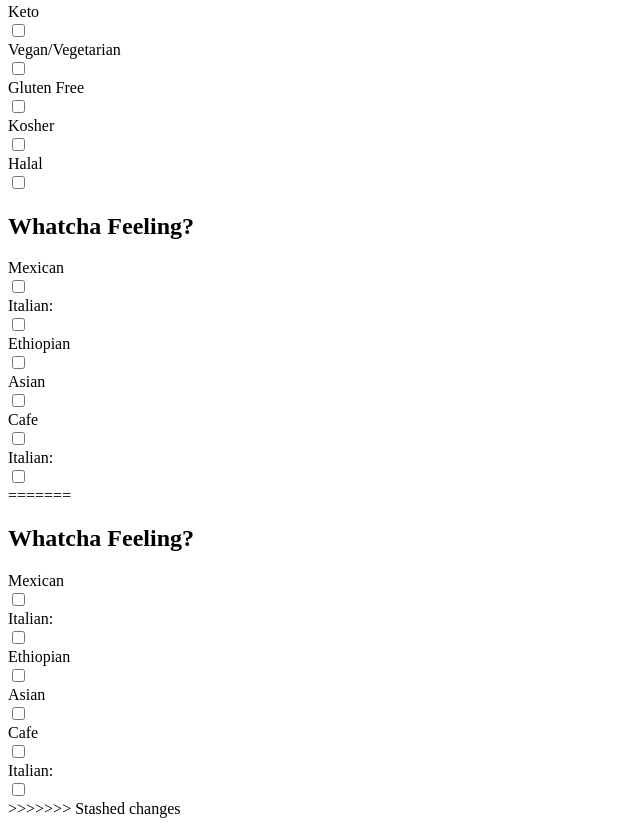
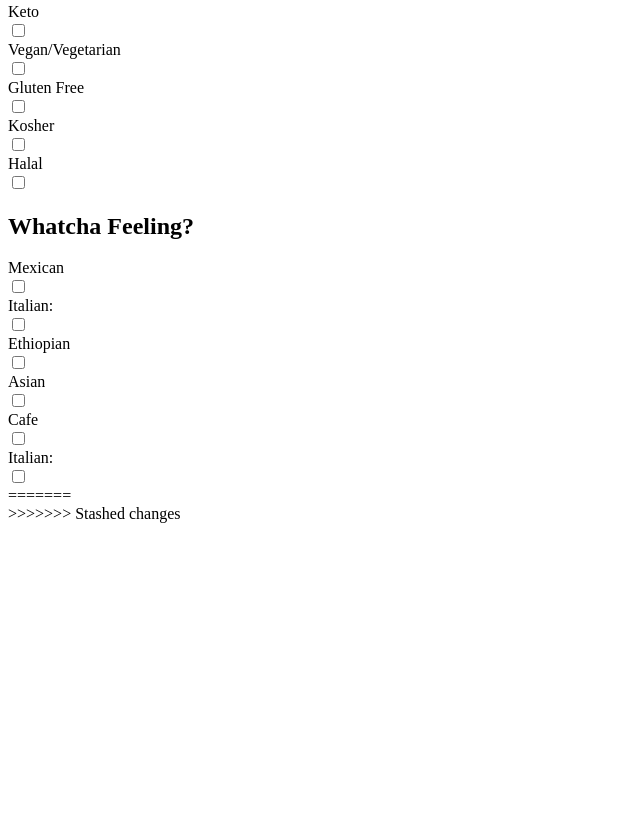
Before and after one commit to jonathan-jablonski/got-munchies, a plain HTML site: page index.html in a window 1280 px wide. Shown: the part 292-1118 px from the top of the page, without its empty margins (0-640 px from the left). After the commit the page ends 823 px from the top, so only its background shows below. Drawn offline with Linux system fonts and the light colour scheme.

Commit message:
Update index.html

```diff
--- a/index.html
+++ b/index.html
@@ -63,23 +63,6 @@
           </form>
 =======
         </div>
-    <div>
-        <h2>Whatcha Feeling?</h2>
-        <form class="cuisineForm">
-            <label for="mexican">Mexican</label><br>
-            <input type="checkbox" id="mexican" name="mexican-option"><br>
-            <label for="italian">Italian:</label><br>
-            <input type="checkbox" id="italian" name="italian-option"><br>
-            <label for="ethiopian">Ethiopian</label><br>
-            <input type="checkbox" id="ethiopain" name="ethiopian-option"><br>
-            <label for="asian">Asian</label><br>
-            <input type="checkbox" id="asian" name="asian-option"><br>
-            <label for="cafe">Cafe</label><br>
-            <input type="checkbox" id="cafe" name="cafe-option"><br>
-            <label for="italian">Italian:</label><br>
-            <input type="checkbox" id="italian" name="italian-option" ><br>
-          </form>
-          </div>
 >>>>>>> Stashed changes
     <script src="./assets/script.js"></script>
 </body>
```
